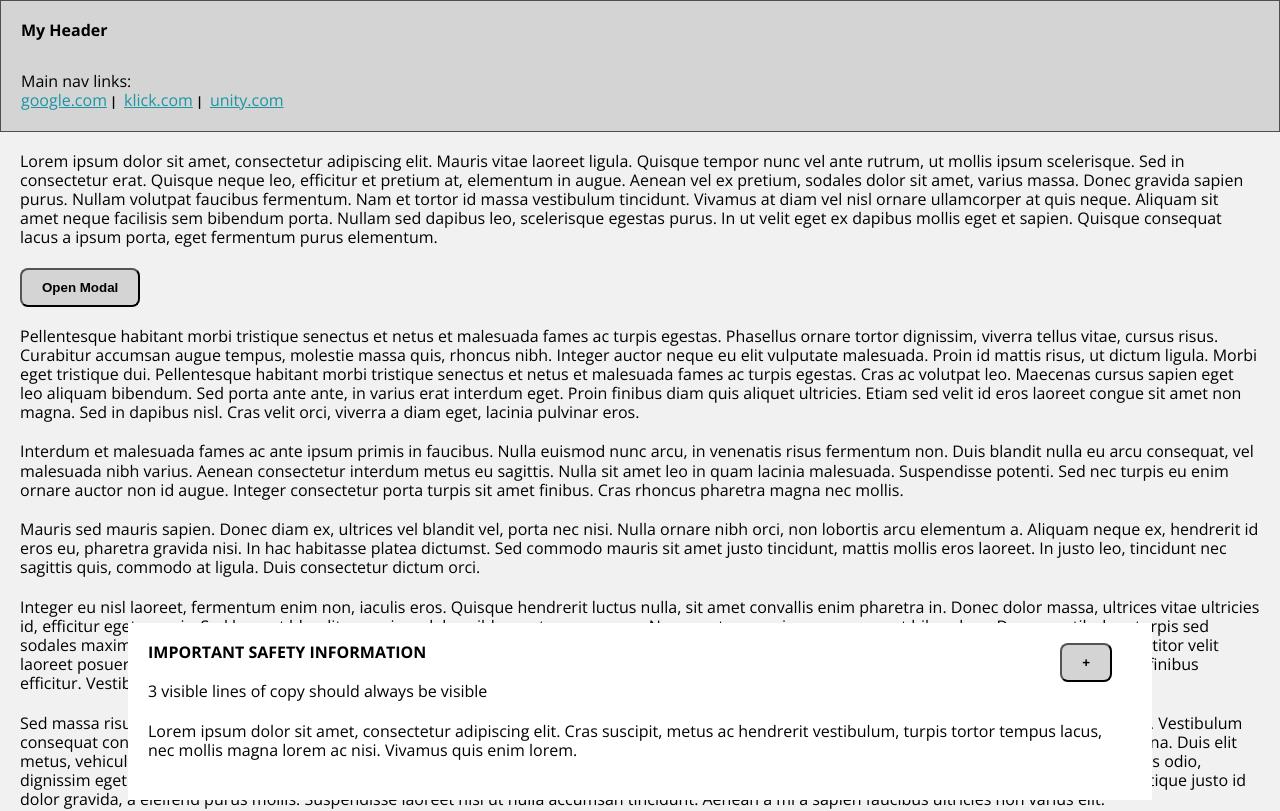
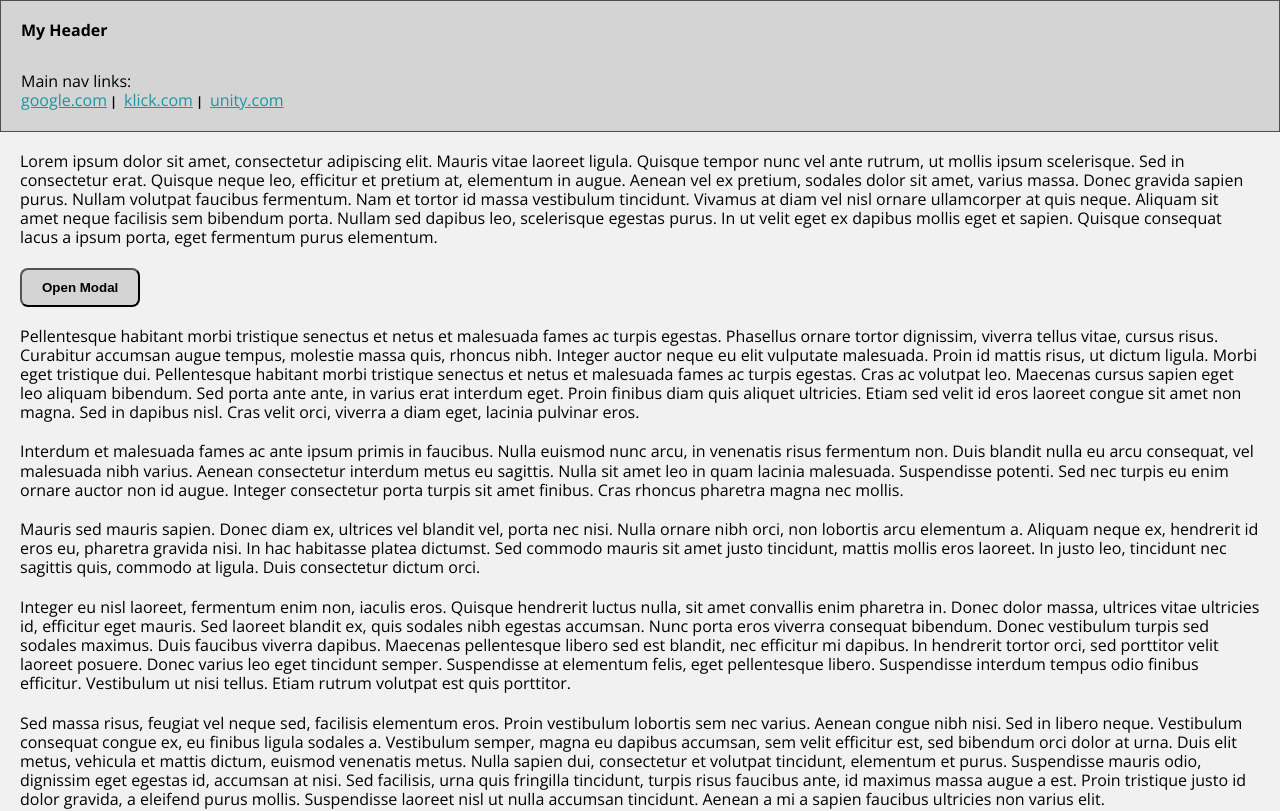
Before and after one commit to JusticeAmpofo/react-sample-website, a React (Create React App) app: page / in a window 1280 px wide. Shown: the top 811 px of the page. Built offline with nearby package versions, Linux system fonts and the light colour scheme.

Commit message:
add smooth scrolling and safety bar functionality to hide when the isi is in view

```diff
--- a/src/App.css
+++ b/src/App.css
@@ -4,6 +4,7 @@
 html {
   box-sizing: border-box;
   font-size: 10px;
+  scroll-behavior: smooth;
 }
 
 *, *:before, *:after {
@@ -61,7 +62,9 @@ body {
 .btn {
   background: #d4d4d4;
   border-radius: 8px;
+  color: #000;
   font-weight: 700;
+  text-decoration: none;
   padding: 10px 20px;
 }
 
--- a/src/App.js
+++ b/src/App.js
@@ -12,7 +12,7 @@ function App() {
       <Home />
       <ISI />
       <Footer />
-      <SafetyBar />
+      <SafetyBar hideOffset={40} targetId="isi" />
     </>
   );
 }
--- a/src/components/SafetyBar.js
+++ b/src/components/SafetyBar.js
@@ -1,14 +1,54 @@
+import { useState, useEffect } from "react";
 import "../styles/SafetyBar.css"
 
-function SafetyBar() {
-    const scrollToISI = () => {
-        console.log('scroll to ISI clicked');
-    }
+function SafetyBar({ hideOffset, targetId }) {
+    const [isVisible, setIsVisible] = useState(true);
+
+    useEffect(() => {
+        const scrollHandler = () => {
+            // const scrollPosition = window.scrollY || document.documentElement.scrollTop;
+            // const targetSection = document.getElementById(targetId);
+            // const targetSectionPosition = targetSection ? targetSection.offsetTop : 0;
+            // console.log(scrollPosition, targetSectionPosition);
+            // const shouldHide = scrollPosition >= (targetSectionPosition - hideOffset);
+
+            // setIsVisible(!shouldHide);
+            // const targetSection = document.getElementById(targetId);
+            // if (!targetSection) {
+            //     console.log('not valid');
+            //     return
+            // }
+
+            // const rect = targetSection.getBoundingClientRect();
+            // const isViewable = rect.top >= 0 && rect.bottom <= window.innerHeight;
+            // console.log(targetSection);
+            // console.log(rect.top, rect.bottom, window.innerHeight, isViewable);
+            // setIsVisible(!isViewable)
+
+            // 3
+            // const scrollPosition = window.scrollY || document.documentElement.scrollTop;
+            const targetSection = document.getElementById(targetId);
+
+            const rect = targetSection.getBoundingClientRect();
+            const topDistance = rect.top;
+            const viewportHeight = window.innerHeight || document.documentElement.clientHeight;
+
+            const distanceToBottom = viewportHeight - topDistance;
+            console.log(distanceToBottom, hideOffset);
+            // setIsVisible(!(distanceToBottom > hideOffset));
+            setIsVisible(distanceToBottom < hideOffset);
+        }
+
+        window.addEventListener('scroll', scrollHandler);
+
+    }, [hideOffset, targetId])
+
+    if (!isVisible) return null
 
     return (
         <div className="safety-bar container">
             <div className="safety-bar__content">
-                <button onClick={scrollToISI} className='btn safety__btn-isi'>+</button>
+                <a href='#isi' className='btn safety__btn-isi'>+</a>
                 <h2 className="h1 mb5">IMPORTANT SAFETY INFORMATION</h2>
                 <p className="mb5">3 visible lines of copy should always be visible</p>
                 <p className="mb5">Lorem ipsum dolor sit amet, consectetur adipiscing elit. Cras suscipit, metus ac hendrerit vestibulum, turpis tortor tempus lacus, nec mollis magna lorem ac nisi. Vivamus quis enim lorem.</p>
```
